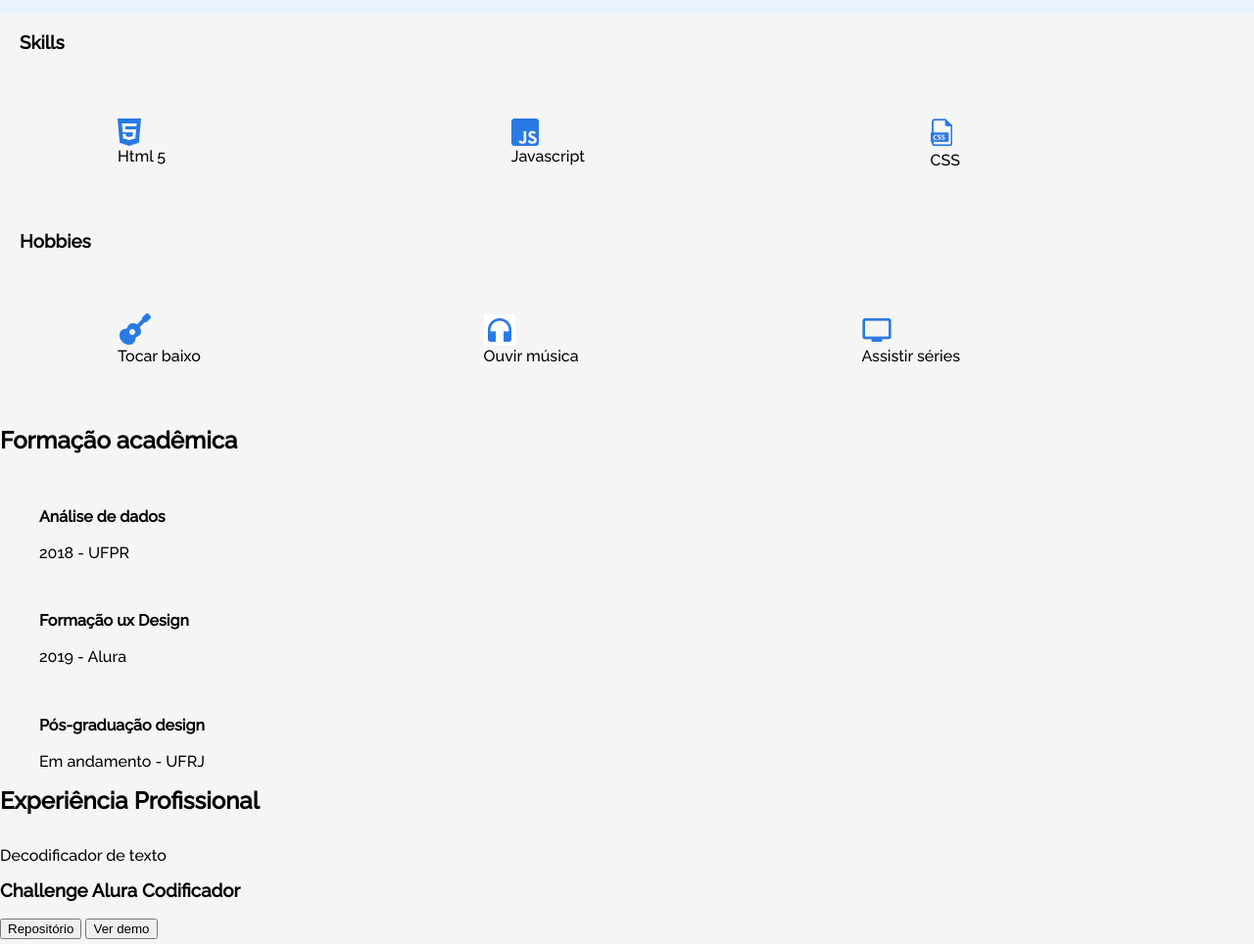
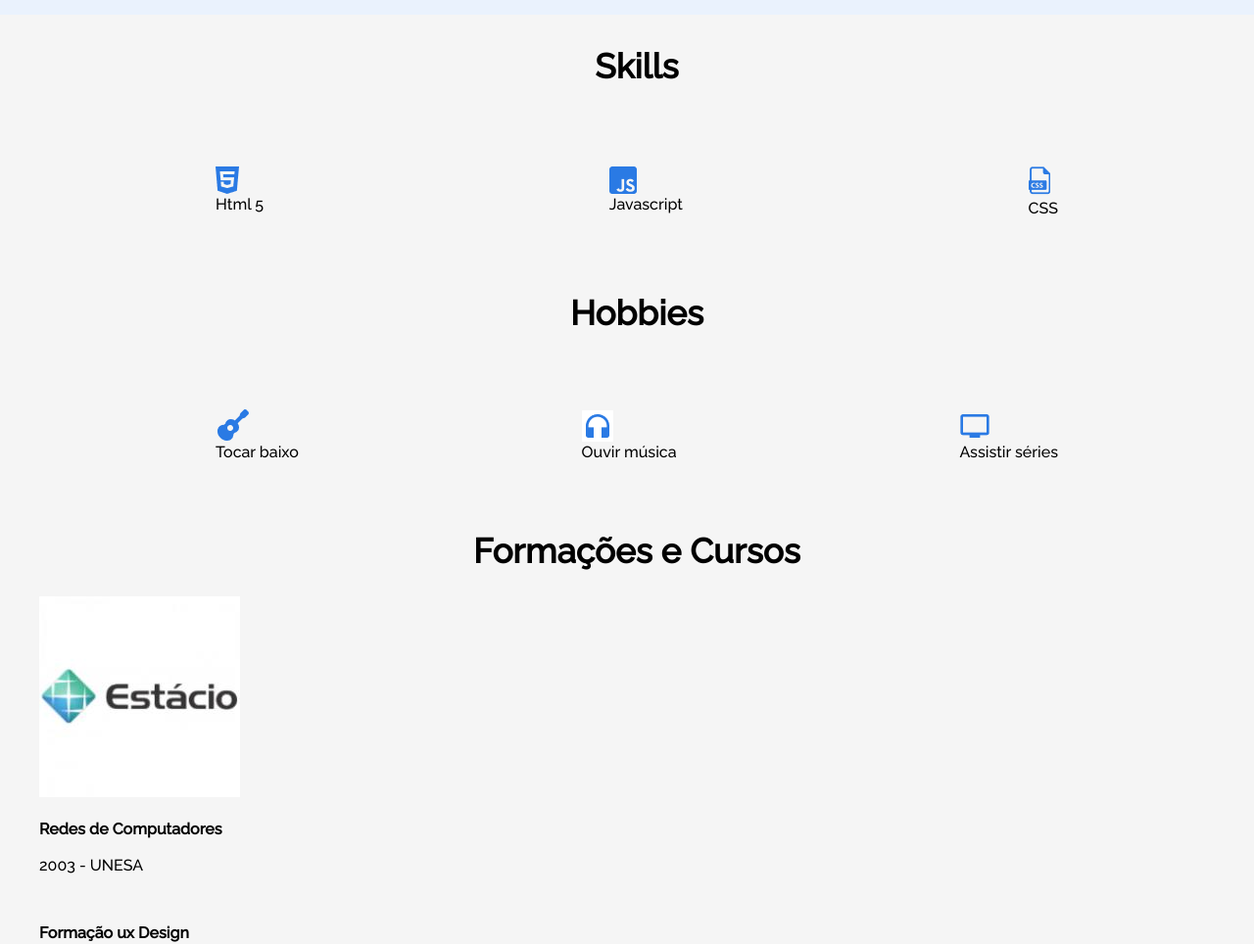
Before and after one commit to wms001/challenge-one-portfolio-br-master, a plain HTML site: page index.html in a window 1280 px wide. Shown: the part 860-1824 px from the top of the page at 98% size. Drawn offline with Linux system fonts and the light colour scheme.

Commit message:
commit formações&cursos

```diff
--- a/index.html
+++ b/index.html
@@ -124,14 +124,14 @@
 
     <!-- Sessão de Histórico Acadêmico -->
     <section class="academic">
-        <h2 class="academic__title" id="formacao">Formação acadêmica</h2>
+        <h2 class="academic__title" id="formacao">Formações e Cursos</h2>
         <div class="academic__courses">
             <div class="academic__courses__box">
                 <ul class="academic__courses__list">
                     <!-- Insira a logo de seu local de formação -->
-                    <li class="academic__courses__item__img"><img src=""></li>
-                    <li class="academic__courses__item__title"><h4>Análise de dados</h4></li>
-                    <li class="academic__courses__item__subtitle"><p>2018 - UFPR</p></li>
+                    <li class="academic__courses__item__img"><img src="assets\logoestacio.png"></li>
+                    <li class="academic__courses__item__title"><h4>Redes de Computadores</h4></li>
+                    <li class="academic__courses__item__subtitle"><p>2003 - UNESA</p></li>
                 </ul>
             </div>
             <div class="academic__courses__box">
--- a/style.css
+++ b/style.css
@@ -150,12 +150,14 @@ section__about{
 
 section.skills h3 {
     margin-left: 20px;
+    text-align: center;
+    font-size: 35px;
 }
 
 /*Sessão Skill*/
 section.skills div.skills__line {
     display:flex;
-    margin-left: 50px;
+    margin-left: 150px;
     flex-direction:inherit;
     align-items:center;
     justify-content: space-between;
@@ -167,13 +169,15 @@ section.skills div.skills__line {
 
 section.hobbies h3 {
     margin-left: 20px;
+    text-align: center;
+    font-size: 35px;
 }
 
 /*Sessão Hobbies*/
 
 section.hobbies div.hobbies__line {
     display:flex;
-    margin-left: 50px;
+    margin-left: 150px;
     flex-direction:inherit;
     align-items:center;
     justify-content: space-between;
@@ -185,9 +189,15 @@ section.hobbies div.hobbies__line {
 
 /* Experiência Acadêmica*/
 
-section.academic{
+section.academic h2 {
+    margin-left: 20px;
+    text-align: center;
+    font-size: 35px;
+}
 
-}
+
+
+
 
 /* experiência*/
 
```
Also changed, not shown: assets/logoestacio.png (added).
